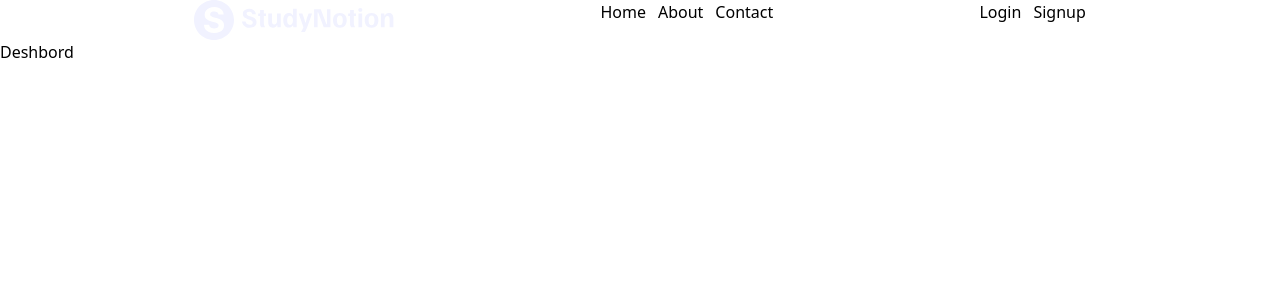
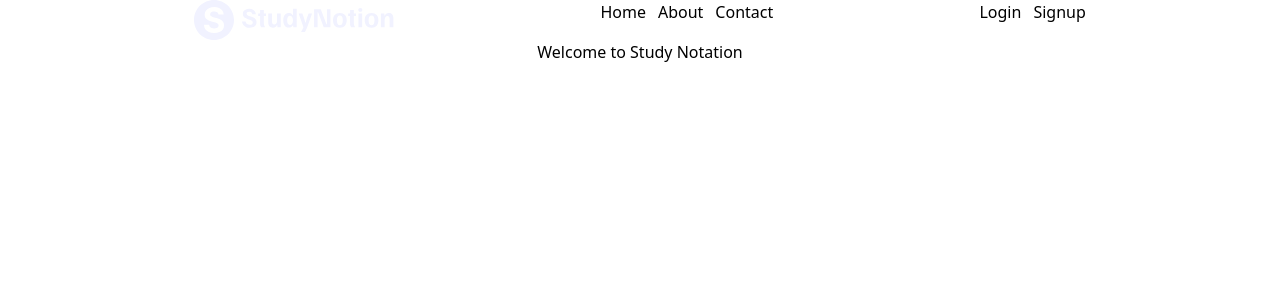
Before and after one commit to sudhanshumandloi/React-practice, a React (Create React App) app in the folder Study_notation_app/: page /dashbord in a window 1280 px wide. Shown: the top 300 px of the page. Built offline with nearby package versions, Linux system fonts and the light colour scheme.

Commit message:
added some content in dashboard and home file

```diff
--- a/Study_notation_app/src/components/Navbar.js
+++ b/Study_notation_app/src/components/Navbar.js
@@ -32,10 +32,7 @@ function Navbar(props){
             <div className="flex ml-3 gap-3">
                 { !isLoggedIn &&
                     <Link to="/login">
-                        <button onClick={() => {
-                            setIsLoggedIn = false;
-                            toast.success("Logged out");
-                        }}>
+                        <button>
                             Login
                         </button>
                     </Link>
--- a/Study_notation_app/src/pages/Deshboard.js
+++ b/Study_notation_app/src/pages/Deshboard.js
@@ -2,7 +2,7 @@ import React from "react";
 
 function Deshbord(){
     return (
-        <div>Deshbord</div>
+        <div className="flex justify-center items-center">Welcome to Study Notation</div>
     )
 }
 
--- a/Study_notation_app/src/pages/Home.js
+++ b/Study_notation_app/src/pages/Home.js
@@ -2,7 +2,7 @@ import React from "react";
 
 function Home(){
     return (
-        <div>Home</div>
+        <div className="flex justify-center items-center">Home</div>
     )
 }
 
```
